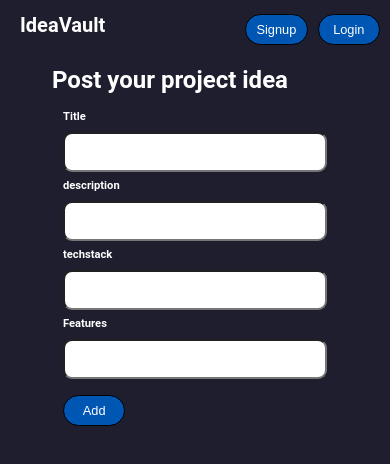
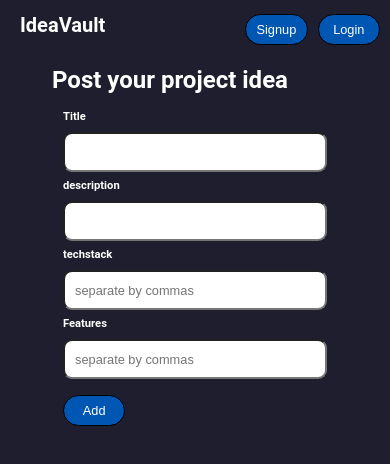
Before and after one commit to Naiduyenduva/IdaeVault_project, a React (Vite) app in the folder Frontend/client/: page /projectdata in a window 390 px wide. Shown: the top 464 px of the page. Built offline with nearby package versions, Linux system fonts and the light colour scheme.

Commit message:
nth commit

```diff
--- a/Frontend/client/src/App.css
+++ b/Frontend/client/src/App.css
@@ -362,6 +362,7 @@ svg {
   input {
     width: 15rem;
     height: 1rem;
+    font-size: 0.8rem;
   }
   .s-title {
     font-size: 1.5rem;
--- a/Frontend/client/src/components/ProjectData.jsx
+++ b/Frontend/client/src/components/ProjectData.jsx
@@ -68,6 +68,7 @@ function ProjectData() {
             <input
               type="text"
               name="techStack"
+              placeholder="separate by commas"
               required={true}
               value={formData.techStack}
               onChange={handleChange}
@@ -78,6 +79,7 @@ function ProjectData() {
               <input
                 type="text"
                 name="keyFeatures"
+                placeholder="separate by commas"
                 required={true}
                 value={formData.keyFeatures}
                 onChange={handleChange}
```
